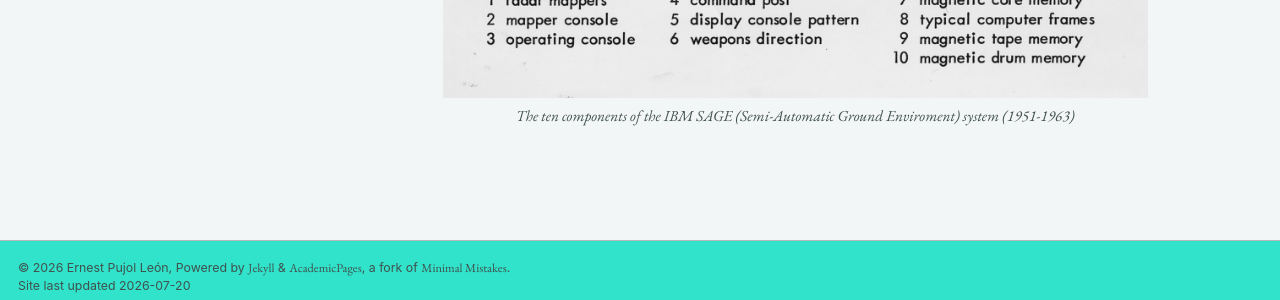
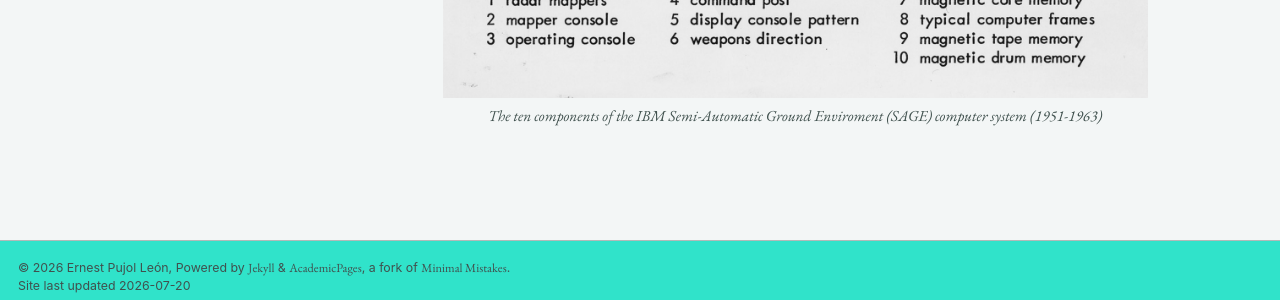
Before and after one commit to epujol90/epujol90.github.io, a Jekyll site: the page built from _pages/research.md, in a window 1280 px wide and 900 px high, scrolled down 2777 px. Shown: the part 586-886 px from the top of the window. Built offline with Jekyll 4.4.1, drawn with Linux system fonts in a browser that asks for light colours; some web fonts are replaced; a script bundle is joined from its source files by our own code; library files that are not in the unit come from our copies.

Commit message:
Update research.md

```diff
--- a/_pages/research.md
+++ b/_pages/research.md
@@ -36,5 +36,5 @@ Since the postwar period, the digital computer has been heralded as reintroducin
 
 <div style="text-align: center;">
   <img src="/images/IMG_2495.jpeg" alt="description" style="width: 80%;">
-  <p style="font-style: italic; font-size: 0.85em; width: 80%; margin: 0.5em auto 2em;">The ten components of the IBM SAGE (Semi-Automatic Ground Enviroment) system (1951-1963)</p>
+  <p style="font-style: italic; font-size: 0.85em; width: 80%; margin: 0.5em auto 2em;">The ten components of the IBM Semi-Automatic Ground Enviroment (SAGE) computer system (1951-1963)</p>
 </div>
```
